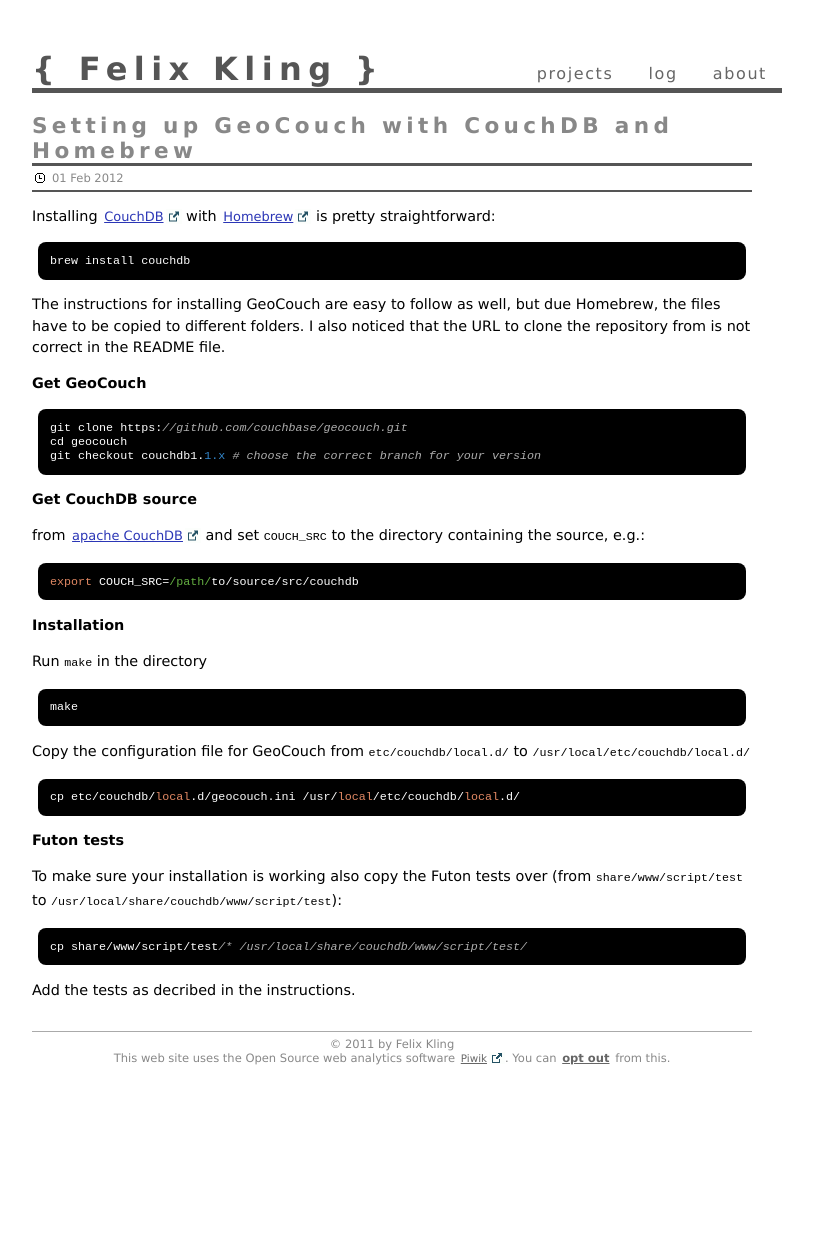
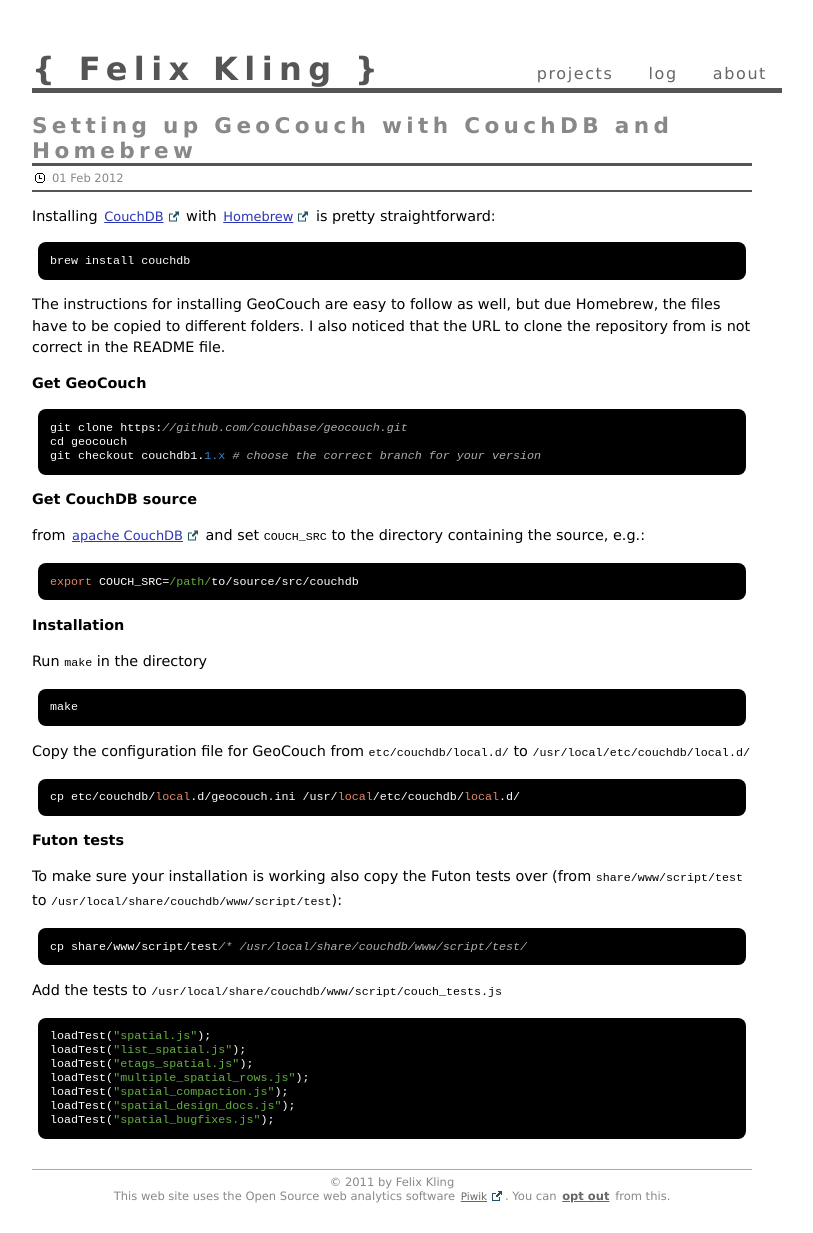
Before and after one commit to meego/fkling.github.com, a Jekyll site: the page built from _posts/geo/2012-02-01-setting-up-geocouch-with-couchdb-and-homebrew.md, in a window 1280 px wide. Shown: the whole page, without its empty margins (233-1046 px from the left). Built offline with Jekyll 4.4.1, drawn with Linux system fonts in a browser that asks for light colours; comment, search, counter and statistics services are not loaded; before the commit the page ends 1095 px from its top, so only the background shows below that.

Commit message:
Fixed last post

```diff
--- a/_posts/geo/2012-02-01-setting-up-geocouch-with-couchdb-and-homebrew.md
+++ b/_posts/geo/2012-02-01-setting-up-geocouch-with-couchdb-and-homebrew.md
@@ -40,4 +40,12 @@
 
     cp share/www/script/test/* /usr/local/share/couchdb/www/script/test/
 
-Add the tests as decribed in the instructions.
+Add the tests to `/usr/local/share/couchdb/www/script/couch_tests.js`
+
+    loadTest("spatial.js");
+    loadTest("list_spatial.js");
+    loadTest("etags_spatial.js");
+    loadTest("multiple_spatial_rows.js");
+    loadTest("spatial_compaction.js");
+    loadTest("spatial_design_docs.js");
+    loadTest("spatial_bugfixes.js");
```
